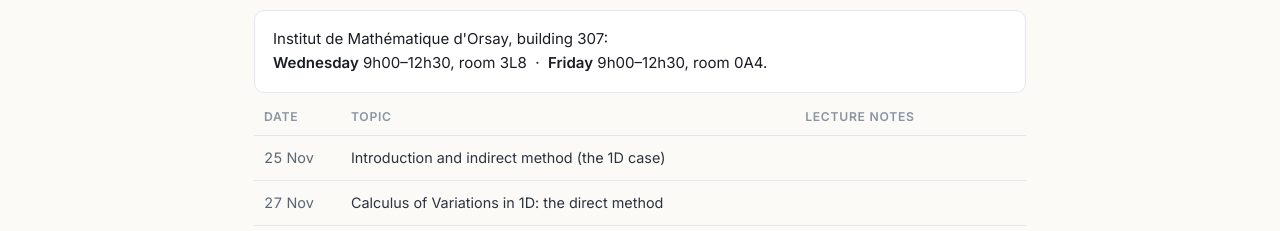
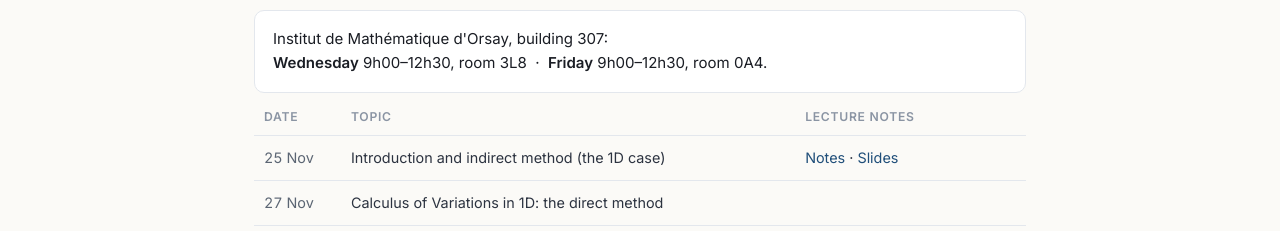
Before and after one commit to LucaNenna/LucaNenna.github.io, a plain HTML site: page calculus-of-variations.html in a window 1280 px wide. Shown: the part 1020-1251 px from the top of the page. Drawn offline with nearby package versions, Linux system fonts and the light colour scheme.

Commit message:
Add files via upload

```diff
--- a/calculus-of-variations.html
+++ b/calculus-of-variations.html
@@ -128,7 +128,7 @@
     <table>
       <thead><tr><th>Date</th><th>Topic</th><th>Lecture notes</th></tr></thead>
       <tbody>
-        <tr><td class="day">25 Nov</td><td>Introduction and indirect method (the 1D case)</td><td> </td></tr>
+        <tr><td class="day">25 Nov</td><td>Introduction and indirect method (the 1D case)</td><td><a href="teaching/calculus-of-variations-2026-2027/Lecture_01_notes.pdf">Notes</a> · <a href="teaching/calculus-of-variations-2026-2027/Lecture_01_slides.pdf">Slides</a></td></tr>
         <tr><td class="day">27 Nov</td><td>Calculus of Variations in 1D: the direct method</td><td></td></tr>
         <tr><td class="day">02 Dec</td><td>Regularity in 1D and the Lavrentiev phenomenon</td><td></td></tr>
         <tr><td class="day">04 Dec</td><td>Calculus of Variations in high dimension I</td><td></td></tr>
```
Also changed, not shown: 2 other files.
